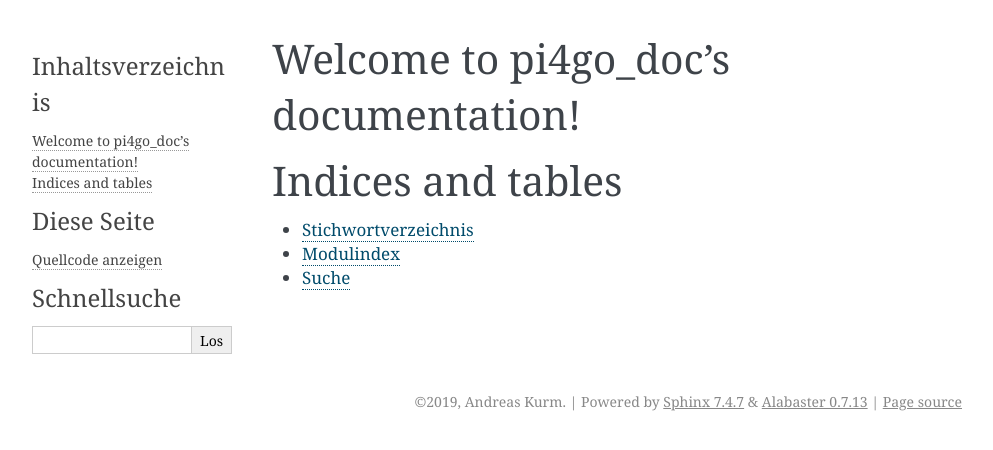
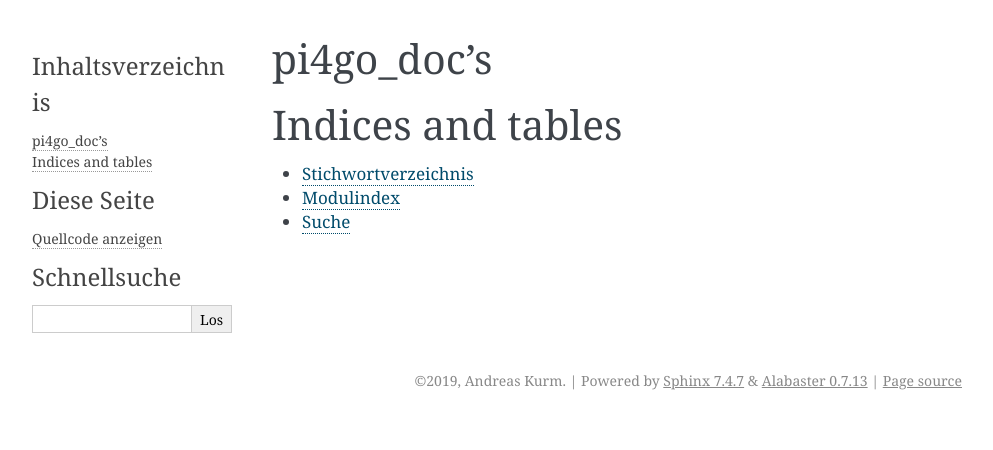
Before and after one commit to kamkalian/pi4go, a Sphinx documentation site: the page built from docs/source/index.rst, in a window 1280 px wide. Shown: the top 450 px of the page, without its empty margins (148-1141 px from the left). Built offline with Sphinx 7.4.7, drawn with Linux system fonts in a browser that asks for light colours; some of the changed lines change nothing that is shown.

Commit message:
Changed index.html

```diff
--- a/docs/source/index.rst
+++ b/docs/source/index.rst
@@ -1,9 +1,4 @@
-.. pi4go_doc documentation master file, created by
-   sphinx-quickstart on Mon Jul  8 12:18:13 2019.
-   You can adapt this file completely to your liking, but it should at least
-   contain the root `toctree` directive.
-
-Welcome to pi4go_doc's documentation!
+pi4go_doc's
 =====================================
 
 .. toctree::
```
Also changed, not shown: 6 other files.
